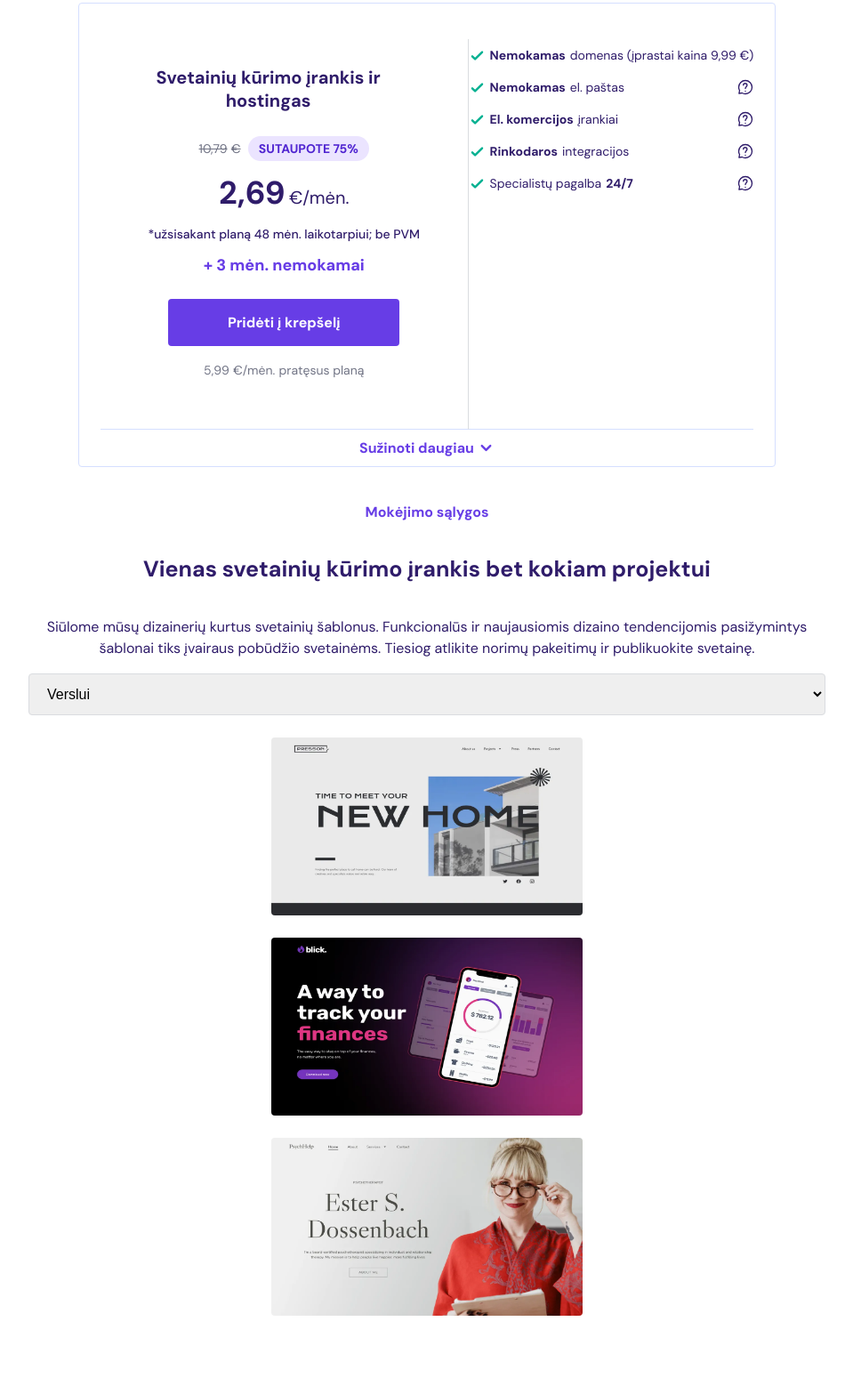
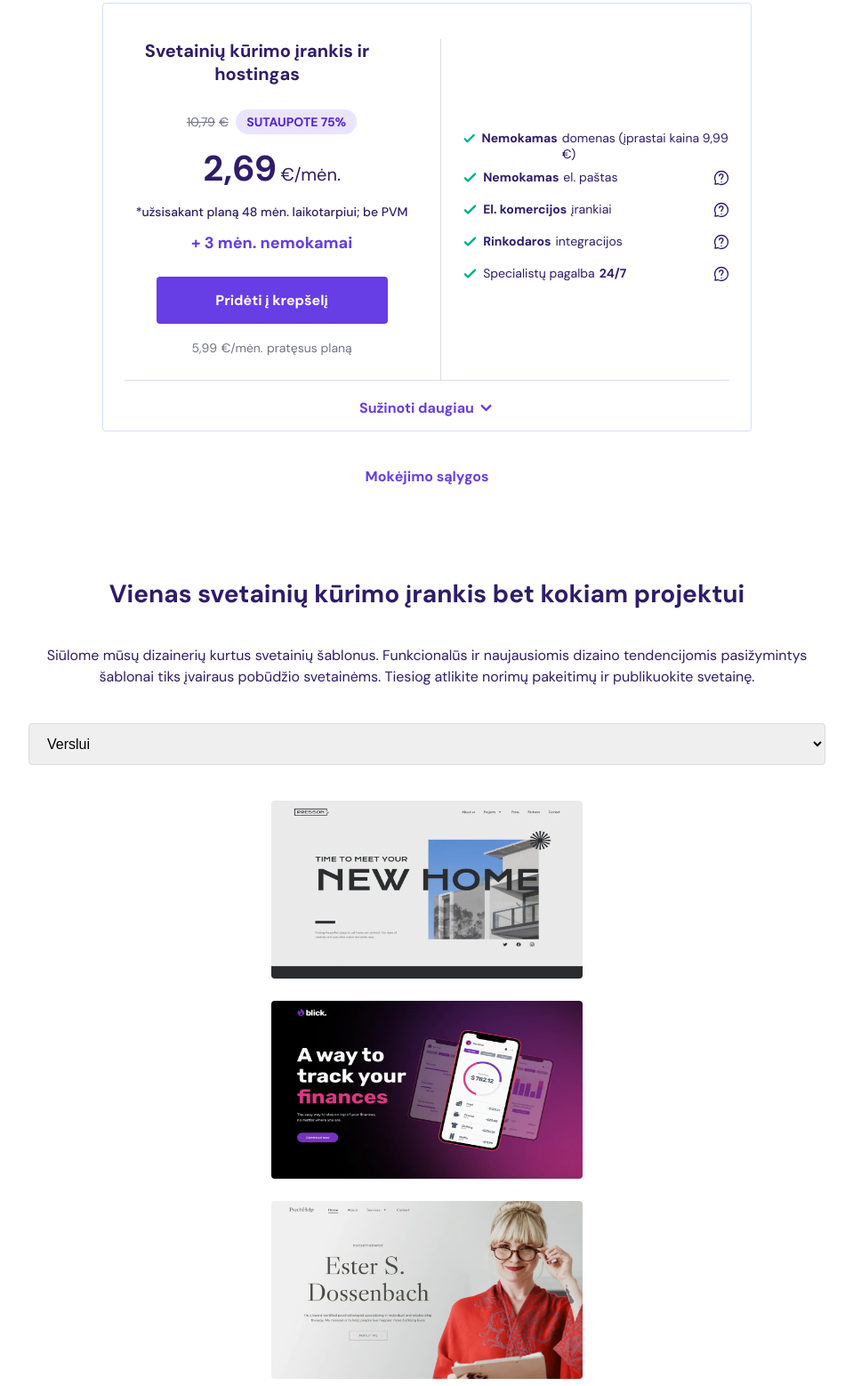
Before and after one commit to SlunkiusTu/Hostinger, a plain HTML site: page index.html in a window 1280 px wide. Shown: the part 1380-2938 px from the top of the page at 89% size, without its empty margins (160-1119 px from the left). Drawn offline with Linux system fonts and the light colour scheme; some icons are missing.

Commit message:
added @media for tablets

```diff
--- a/index.html
+++ b/index.html
@@ -413,6 +413,9 @@
 
       <p class="conditions">Mokėjimo sąlygos</p>
     </section>
+
+    <!--  Tools Wraper -->
+
     <section>
       <div class="toolsWraper">
         <h2>Vienas svetainių kūrimo įrankis bet kokiam projektui</h2>
@@ -431,17 +434,26 @@
         </select>
         <div class="image">
           <div>
-            <img src="./img/presson house.png" alt="" />
+            <a href="https://templates.hostinger.com/lt/preview/presson"
+              ><img src="./img/presson house.png" alt=""
+            /></a>
           </div>
           <div>
-            <img src="./img/blick mobile.png" alt="" />
+            <a href="https://templates.hostinger.com/lt/preview/blick"
+              ><img src="./img/blick mobile.png" alt=""
+            /></a>
           </div>
           <div>
-            <img src="./img/dossenbach woman.png" alt="" />
+            <a href="https://templates.hostinger.com/lt/preview/dossenbach"
+              ><img src="./img/dossenbach woman.png" alt=""
+            /></a>
           </div>
         </div>
       </div>
     </section>
+
+    <!-- AI Content -->
+
     <section>
       <div class="aiWraper">
         <h2>Dirbtinis intelektas sukurs svetainę už jus</h2>
--- a/scss/index.scss
+++ b/scss/index.scss
@@ -445,13 +445,15 @@ body {
     .discountContent {
       padding: 0;
       padding: 40px 24px 0;
+      width: 680px;
+      height: 440px;
       .savings {
         display: flex;
         flex-direction: row;
 
         .bestDeal {
           padding: 0;
-          padding: 30px;
+          padding-right: 24px;
 
           border-right: 1px solid #dadce0;
           h3 {
@@ -460,10 +462,47 @@ body {
             max-width: 90%;
             margin-bottom: 30px;
           }
-          p {
+          .numbers {
+            font-size: 40px;
           }
+        }
+        .special {
+          padding-left: 23px;
+          justify-content: center;
+        }
+      }
+      .closeContainer {
+        .close {
+          padding: 0;
+          padding: 20px;
         }
       }
     }
   }
+  .conditions {
+    margin-bottom: 80px;
+  }
+
+  .toolsWraper {
+    h2 {
+      font-size: 28px;
+      max-width: 70%;
+    }
+    p {
+      margin-bottom: 40px;
+    }
+    select {
+      margin-bottom: 40px;
+    }
+  }
+
+  .aiWraper {
+    img {
+      width: 680px;
+      height: 500px;
+    }
+  }
 }
+
+@media screen and (min-width: 1025px) {
+}
```
Also changed, not shown: scss/index.css, 1 other file.
